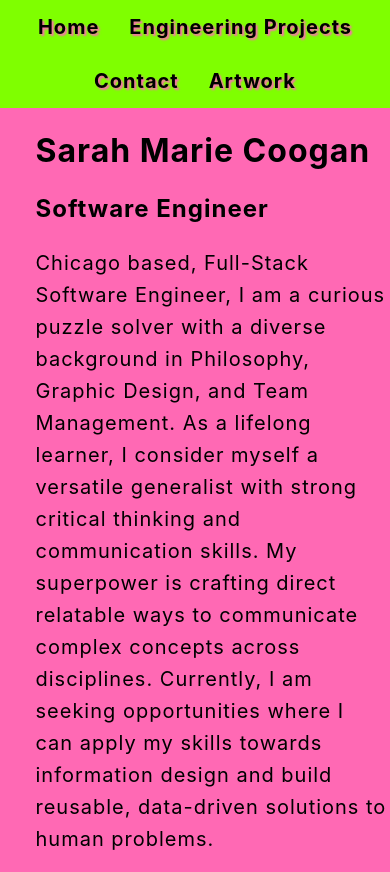
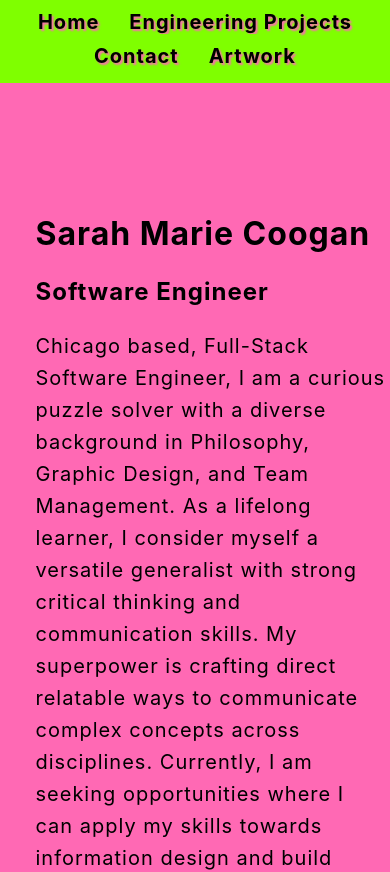
Before and after one commit to wonkatin/portfolio, a Next.js app: page / in a window 390 px wide. Shown: the top 872 px of the page. Built offline with nearby package versions, Linux system fonts and the light colour scheme.

Commit message:
update nav bar

```diff
--- a/styles/globals.css
+++ b/styles/globals.css
@@ -23,11 +23,14 @@ h1 {
 h2 {
   font-size: 1.5rem;
 }
+nav {
+  padding-bottom: 15px;
+}
 nav a {
   margin-right: 15px;
   margin-left: 15px;
   padding-top: 15px;
-  padding-bottom: 15px;
+  /* padding-bottom: 15px; */
   background-color: chartreuse;
   text-shadow: 2px 2px 2px hotpink;
 }
@@ -52,7 +55,7 @@ div {
 
 .secondary {
   justify-content: flex-start;
-  padding-top: 53px
+  padding-top: 68px
 }
 
 .extraGreen {
@@ -215,6 +218,15 @@ div {
     font-size: 1rem;
   } */
 }
+@media (max-width: 539px) {
+  .secondary {
+    padding-top: 136px
+  }
+  nav a {
+    padding-top: 10px;
+    /* padding-bottom: 10px */
+  }
+}
 
 @media (max-width: 499px) {
   .container{
```
